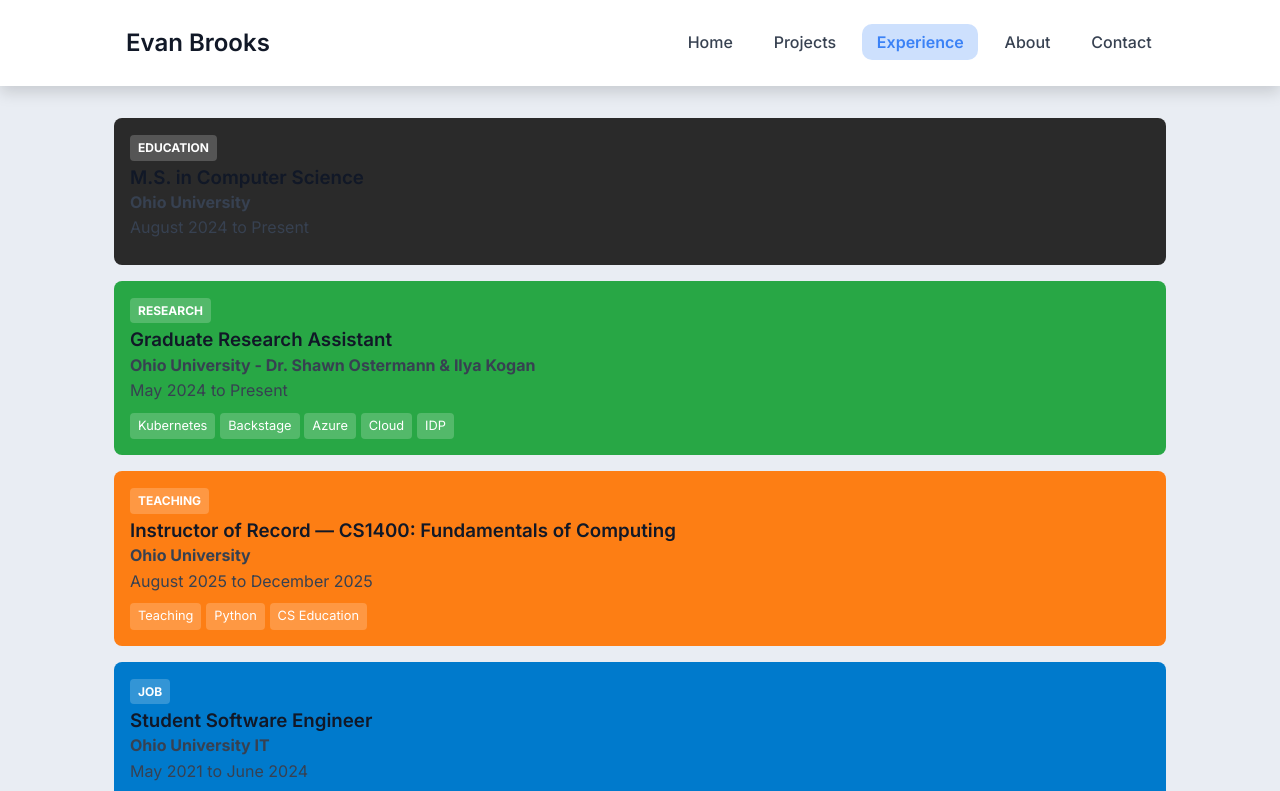
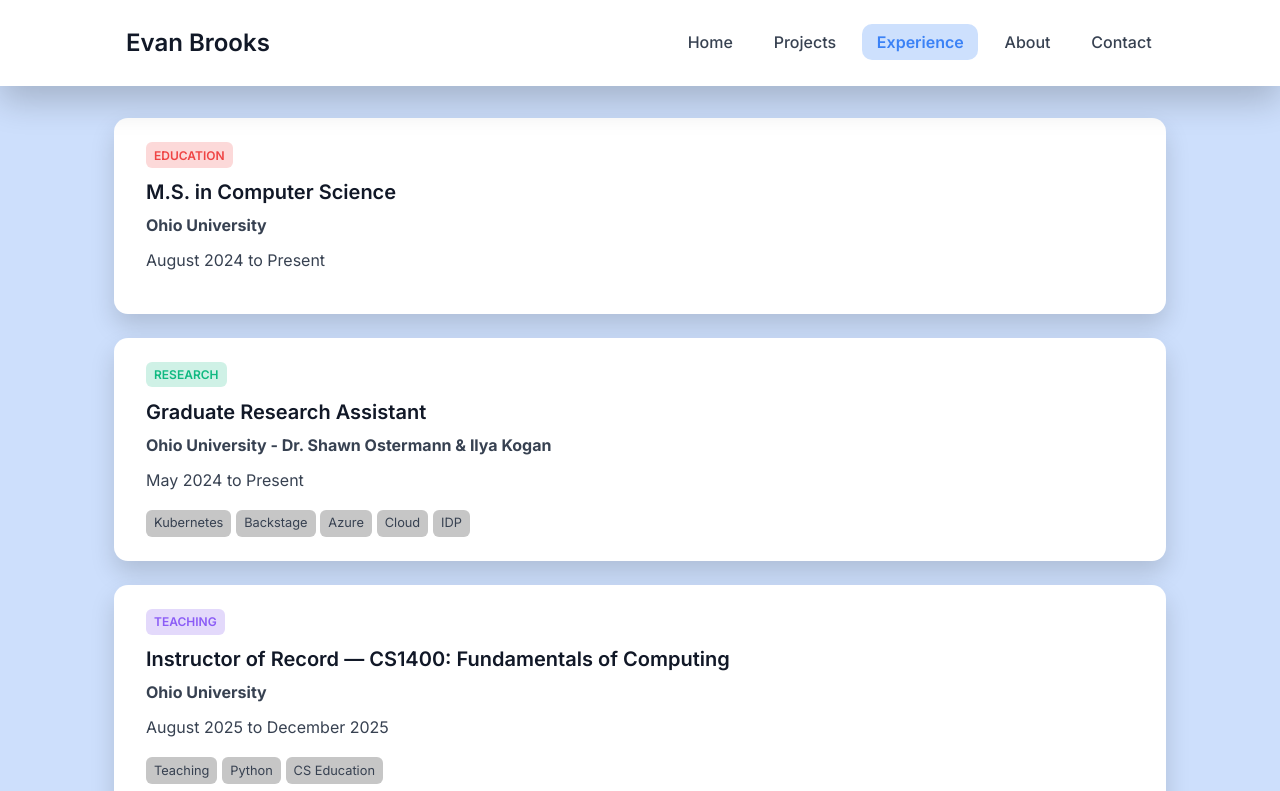
Before and after one commit to eb613819/personal-website, an Angular app: page /experience in a window 1280 px wide. Shown: the top 791 px of the page. Built offline with nearby package versions, Linux system fonts and the light colour scheme.

Commit message:
Style Experience page

```diff
--- a/src/app/app.component.css
+++ b/src/app/app.component.css
@@ -1,6 +1,6 @@
 .navbar {
-  background-color: #ffffff;
-  box-shadow: 0 6px 15px rgba(0, 0, 0, 0.15);
+  background-color: var(--bg-card);
+  box-shadow: var(--shadow-lg);
   backdrop-filter: blur(10px);
   border-bottom: none;
   position: sticky;
@@ -17,6 +17,7 @@
   align-items: center;
 }
 
+/* ---------- Nav Name ---------- */
 .nav-brand {
   font-weight: 600;
   font-size: 1.5rem;
@@ -26,6 +27,7 @@
   padding: 0.0rem 0.75rem;
 }
 
+/* ---------- Nav Buttons ---------- */
 .nav-right a {
   margin-left: 0.75rem;
   padding: 0.5rem 0.9rem;
@@ -37,14 +39,14 @@
 }
 
 .nav-right a:hover {
-  background-color: rgba(59, 131, 246, 0.2);
+  background-color: var(--hover-bg);
   color: var(--accent-primary);
   transform: translateY(-1px);
   text-decoration: none;
 }
 
 .nav-right a.active {
-  background-color: rgba(59, 130, 246, 0.25);
+  background-color: var(--active-bg);
   color: var(--accent-primary);
   font-weight: 600;
 }
--- a/src/app/pages/experience/experience.component.css
+++ b/src/app/pages/experience/experience.component.css
@@ -1,61 +1,103 @@
+/* ---------- Experience Cards ---------- */
 .experience-card {
   width: 100%;
-  padding: 1rem;
-  margin-bottom: 1rem;
-  border-radius: 8px;
+  padding: 1.5rem 2rem;
+  margin-bottom: 1.5rem;
+  border-radius: var(--radius-lg);
   cursor: pointer;
-  transition: all 0.3s ease;
-  color: #fff;
+  transition: transform 0.2s ease, box-shadow 0.2s ease;
+  background-color: var(--bg-card);
+  box-shadow: var(--shadow-md);
+  color: var(--text-primary);
   box-sizing: border-box;
 }
 
-.experience-card.education {
-  background-color: #2a2a2a;
+.experience-card:hover {
+  transform: translateY(-3px);
+  transform: translateX(-3px);
+  box-shadow: var(--shadow-lg);
 }
 
-.experience-card.job {
-  background-color: #007acc;
+/* ---------- Type Colors ---------- */
+.experience-card.job .type-label {
+  background-color: rgba(253, 126, 20, 0.2); /* amber */
+  color: #fd7e14;
 }
 
-.experience-card.research {
-  background-color: #28a745;
+.experience-card.research .type-label {
+  background-color: rgba(16, 185, 129, 0.2); /* green */
+  color: #10b981;
 }
 
-.experience-card.teaching {
-  background-color: #fd7e14;
+.experience-card.teaching .type-label {
+  background-color: rgba(117, 67, 235, 0.2); /* purple */
+  color: #8b5cf6;
 }
 
-.card-header h3, .card-header p {
-  margin: 0;
+.experience-card.education .type-label {
+  background-color: rgba(239, 68, 68, 0.2); /* light red/pink background */
+  color: #ef4444; /* text red */
 }
 
+/* ---------- Card Header ---------- */
+.card-header {
+  display: flex;
+  flex-direction: column;
+  gap: 0.4rem;
+}
+
+.card-header h3 {
+  margin: 0;
+  font-size: 1.25rem;
+  font-weight: 600;
+}
+
+.card-header p {
+  margin: 0.1rem 0;
+  color: var(--text-secondary);
+}
+
+/* ---------- Type Label ---------- */
+.type-label {
+  display: inline-block;
+  font-size: 0.75rem;
+  font-weight: 600;
+  padding: 0.2rem 0.5rem;
+  border-radius: var(--radius-sm);
+  text-transform: uppercase;
+  width: fit-content;
+  margin-bottom: 0.3rem;
+}
+
+/* ---------- Tags ---------- */
 .tags {
   margin-top: 0.5rem;
 }
 
 .tag {
   display: inline-block;
-  background-color: rgba(255,255,255,0.2);
+  background-color: rgba(128, 128, 128, 0.45);
   padding: 0.2rem 0.5rem;
-  border-radius: 4px;
+  border-radius: var(--radius-sm);
   margin-right: 0.3rem;
   font-size: 0.8rem;
+  color: var(--text-secondary);
 }
 
+/* ---------- Card Description ---------- */
 .card-description {
   margin-top: 0.5rem;
-  background-color: rgba(255,255,255,0.1);
-  padding: 0.5rem;
-  border-radius: 4px;
+  padding: 0.75rem 1rem;
+  border-radius: var(--radius-sm);
+  background-color: rgba(0, 0, 0, 0.2);
+  color: var(--text-secondary);
 }
 
-.type-label {
-  display: inline-block;
-  font-size: 0.75rem;
-  font-weight: bold;
-  padding: 0.2rem 0.5rem;
-  border-radius: 4px;
-  text-transform: uppercase;
-  background-color: rgba(255, 255, 255, 0.2);
-  margin-bottom: 0.3rem;
+.card-description ul {
+  padding-left: 1.2rem;
+  margin: 0;
 }
+
+.card-description li {
+  margin-bottom: 0.5rem;
+}
--- a/src/app/pages/experience/experience.component.html
+++ b/src/app/pages/experience/experience.component.html
@@ -9,15 +9,14 @@
       <h3>{{ exp.role }}</h3>
       <p><strong>{{ exp.organization }}</strong></p>
       <p>{{ exp.startDate }} to {{ exp.endDate }}</p>
+      <div class="card-description" *ngIf="isExpanded(exp)">
+        <ul>
+          <li *ngFor="let d of exp.description">{{ d }}</li>
+        </ul>
+      </div>
       <div class="tags">
         <span *ngFor="let t of exp.tags" class="tag">{{ t }}</span>
       </div>
     </div>
-
-    <div class="card-description" *ngIf="isExpanded(exp)">
-      <ul>
-        <li *ngFor="let d of exp.description">{{ d }}</li>
-      </ul>
-    </div>
   </div>
 </div>
--- a/src/styles.css
+++ b/src/styles.css
@@ -1,5 +1,6 @@
+/* ---------- Global Vars ---------- */
 :root {
-  --bg-page: #e9edf3;
+  --bg-page: rgba(59, 130, 246, 0.25);
   --bg-card: #ffffff;
 
   --text-primary: #111827;
@@ -11,13 +12,16 @@
 
   --border-color: #d1d5db;
 
-  --shadow-sm: 0 1px 2px rgba(0, 0, 0, 0.05);
-  --shadow-md: 0 4px 10px rgba(0, 0, 0, 0.08);
-  --shadow-lg: 0 10px 25px rgba(0, 0, 0, 0.12);
+  --shadow-sm: 0 6px 15px rgba(0, 0, 0, 0.1);
+  --shadow-md: 0 12px 25px rgba(0, 0, 0, 0.15);
+  --shadow-lg: 0 15px 35px rgba(0, 0, 0, 0.2);
 
   --radius-sm: 6px;
   --radius-md: 10px;
   --radius-lg: 14px;
+
+  --hover-bg: rgba(59, 130, 246, 0.2);
+  --active-bg: rgba(59, 130, 246, 0.25);
 }
 
 * {
```
